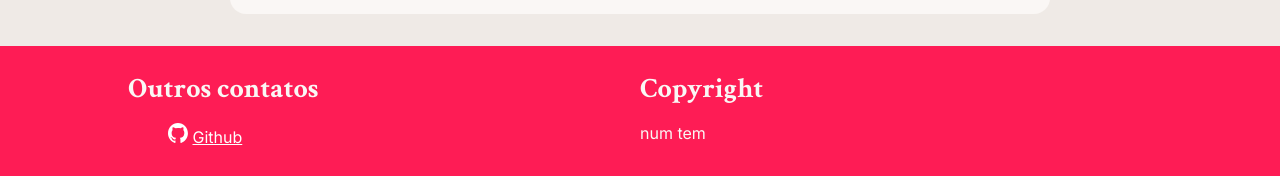
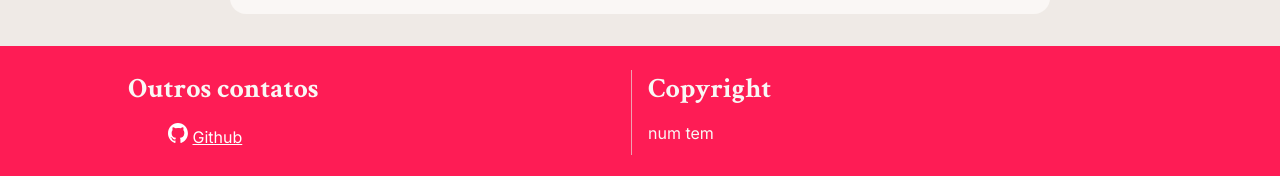
Before and after one commit to gabrielcarloto/faculdade, a plain HTML site: page Padrões Web/primeira página/index.html in a window 1280 px wide. Shown: the part 4120-4296 px from the top of the page. Drawn offline with Linux system fonts and the light colour scheme.

Commit message:
adiciona separador no footer

```diff
--- a/Padrões Web/primeira página/styles.css
+++ b/Padrões Web/primeira página/styles.css
@@ -223,6 +223,11 @@ footer {
   & > .centralizado {
     display: grid;
     grid-template-columns: 1fr 1fr;
+    gap: 16px;
+
+    & div:not(:last-child) {
+      border-right: solid 1px #e7e2dfaa;
+    }
   }
 
   li {
```
